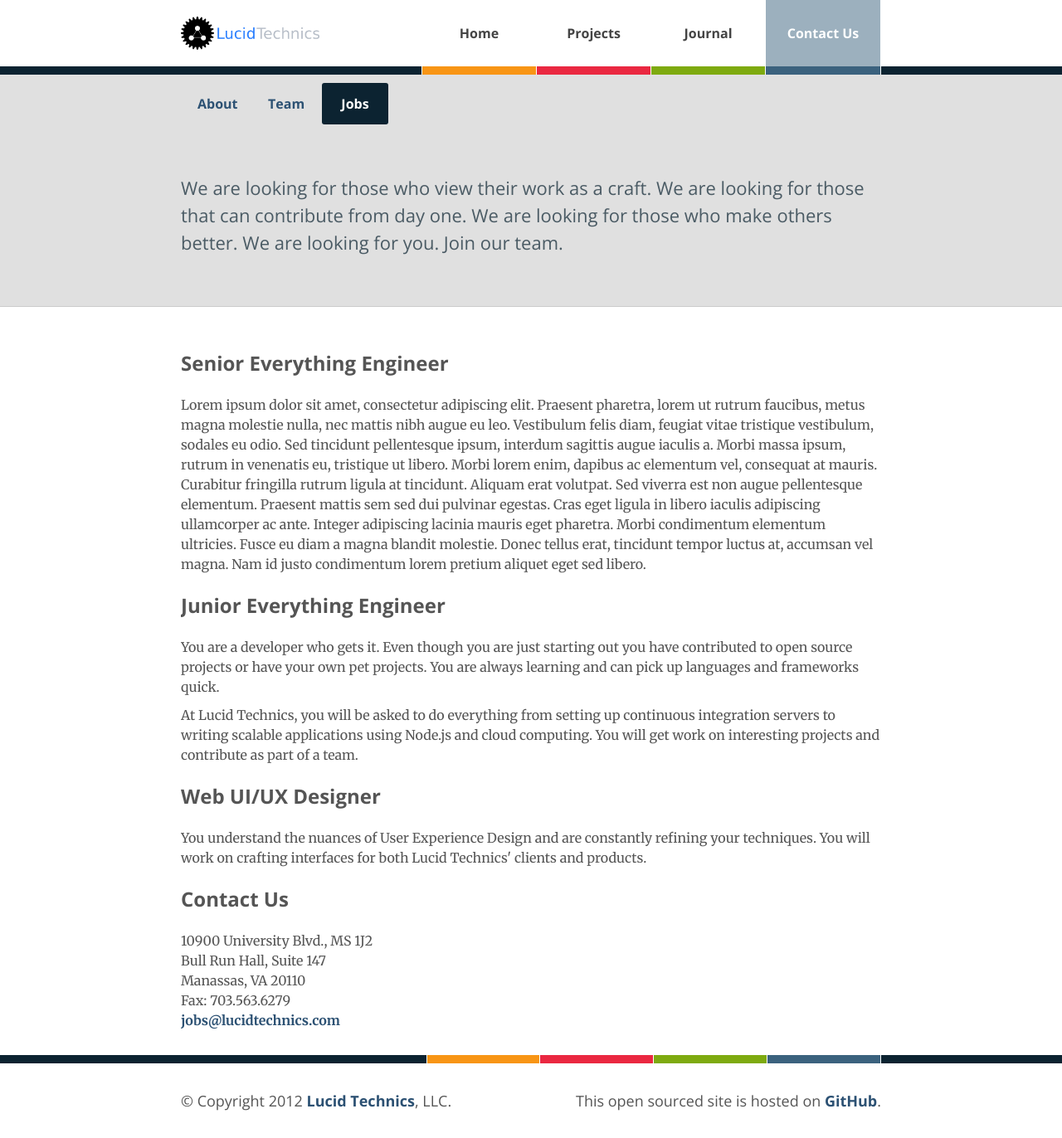
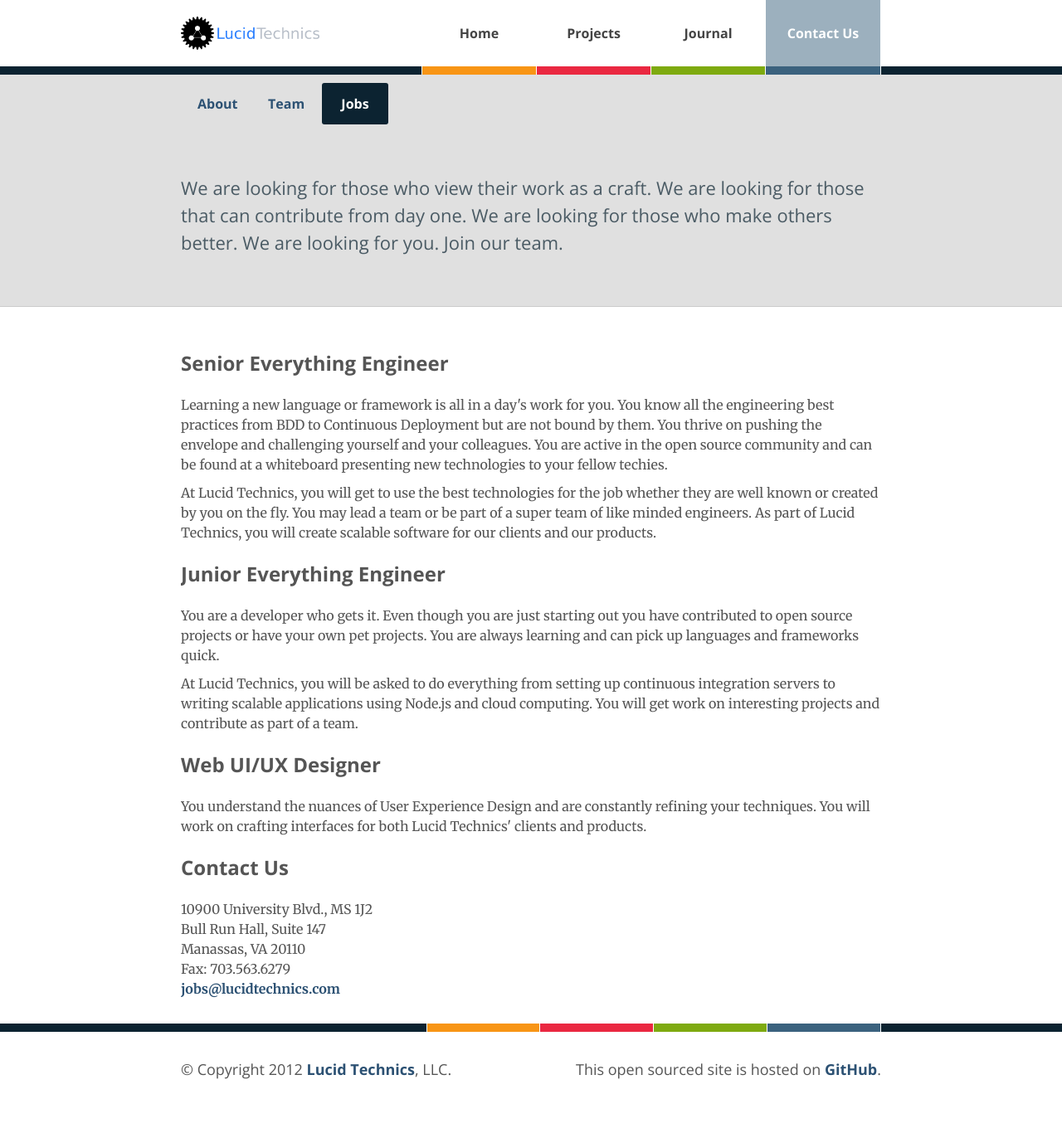
Before and after one commit to LucidTechnics/lucidtechnics.github.com, a Jekyll site: the page built from jobs.html, in a window 1280 px wide. Shown: the whole page at 83% size. Built offline with Jekyll 4.4.1, drawn with Linux system fonts in a browser that asks for light colours; nearby versions of some CDN libraries; after the commit the page ends 1334 px from its top, so only the background shows below that.

Commit message:
Updated jobs.html

```diff
--- a/jobs.html
+++ b/jobs.html
@@ -21,8 +21,11 @@ permalink: /about/jobs/
     <div class="job">
       <h1>Senior Everything Engineer</h1>
       <p>
-        Lorem ipsum dolor sit amet, consectetur adipiscing elit. Praesent pharetra, lorem ut rutrum faucibus, metus magna molestie nulla, nec mattis nibh augue eu leo. Vestibulum felis diam, feugiat vitae tristique vestibulum, sodales eu odio. Sed tincidunt pellentesque ipsum, interdum sagittis augue iaculis a. Morbi massa ipsum, rutrum in venenatis eu, tristique ut libero. Morbi lorem enim, dapibus ac elementum vel, consequat at mauris. Curabitur fringilla rutrum ligula at tincidunt. Aliquam erat volutpat. Sed viverra est non augue pellentesque elementum. Praesent mattis sem sed dui pulvinar egestas. Cras eget ligula in libero iaculis adipiscing ullamcorper ac ante. Integer adipiscing lacinia mauris eget pharetra. Morbi condimentum elementum ultricies. Fusce eu diam a magna blandit molestie. Donec tellus erat, tincidunt tempor luctus at, accumsan vel magna. Nam id justo condimentum lorem pretium aliquet eget sed libero.
+        Learning a new language or framework is all in a day's work for you.  You know all the engineering best practices from BDD to Continuous Deployment but are not bound by them.  You thrive on pushing the envelope and challenging yourself and your colleagues.  You are active in the open source community and can be found at a whiteboard presenting new technologies to your fellow techies.
       </p>
+    <p>
+      At Lucid Technics, you will get to use the best technologies for the job whether they are well known or created by you on the fly.  You may lead a team or be part of a super team of like minded engineers. As part of Lucid Technics, you will create scalable software for our clients and our products.
+    </p>
     </div>
     <div class="job">
       <h1>Junior Everything Engineer</h1>
```
